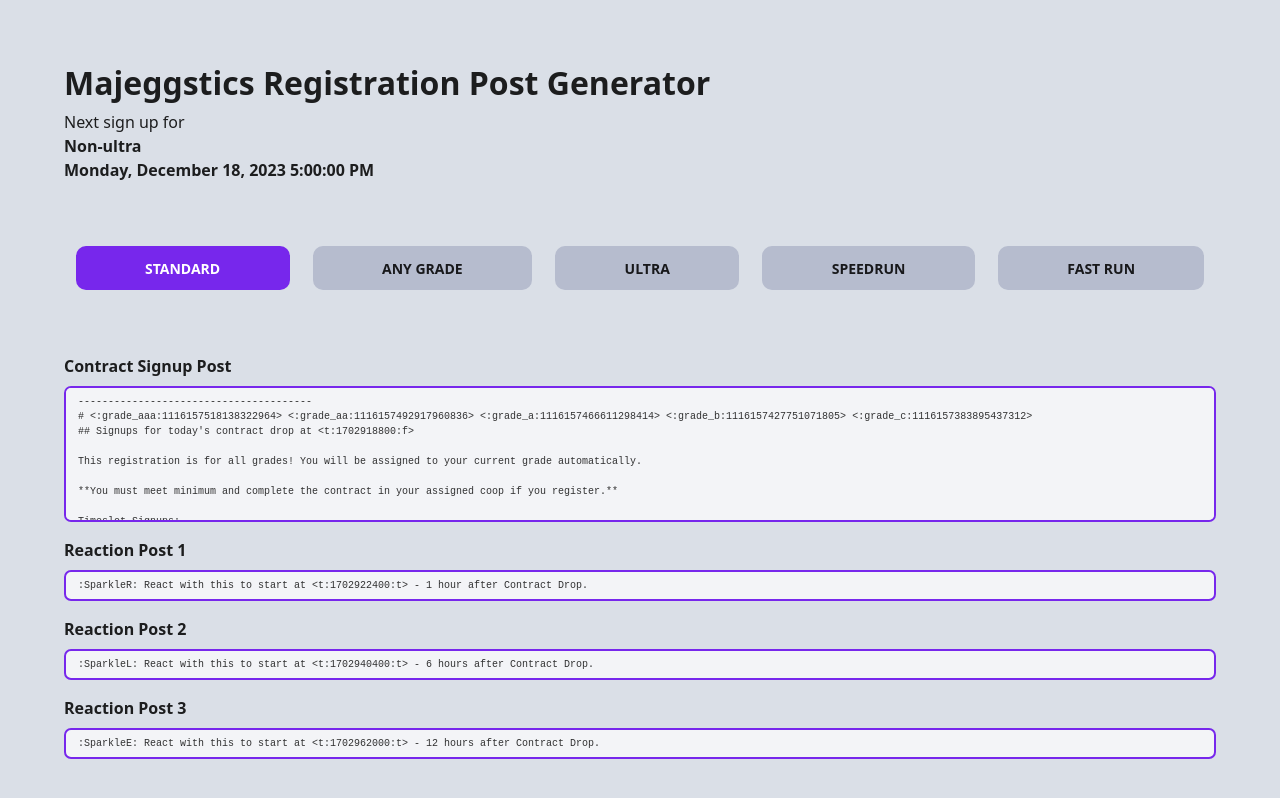
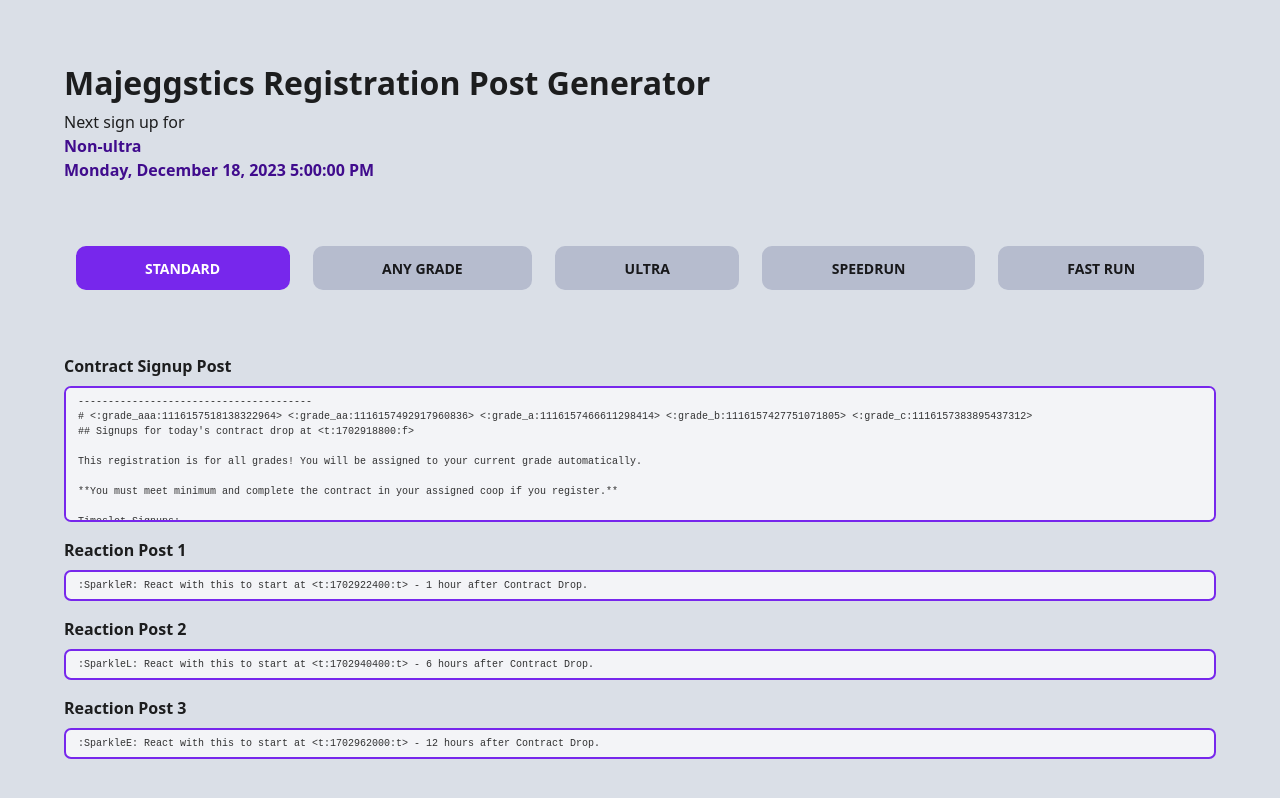
Before and after one commit to integerrr/majregpost, a website built with Vite: page src/index.html in a window 1280 px wide. Built offline with nearby package versions, Linux system fonts and the light colour scheme.

Commit message:
update design slightly

```diff
--- a/src/index.html
+++ b/src/index.html
@@ -10,8 +10,8 @@
     <div class="contractinfo">
       <h2><b>Majeggstics Registration Post Generator</b></h2>
       <div>Next sign up for</div>
-      <div id="contracttype">bleh</div>
-      <div id="nextcontract">bleh</div>
+      <div class="contract-info-highlight" id="contracttype">bleh</div>
+      <div class="contract-info-highlight" id="nextcontract">bleh</div>
     </div>
     <div class="tabs">
       <div class="tab active" id="std_tab" data-tab="std"></div>
--- a/src/scss/styles.scss
+++ b/src/scss/styles.scss
@@ -17,6 +17,10 @@
 
   .tab:hover {
     background-color: #303a4f;
+  }
+
+  .contract-info-highlight {
+    color: hsl(264, 84%, 85%);
   }
 }
 
@@ -38,11 +42,15 @@
   .tab:hover {
     background-color: #aeb5c7;
   }
+
+  .contract-info-highlight {
+    color: hsl(264, 84%, 30%);
+  }
 }
 
 @media screen and (max-width: 600px) {
   body {
-    font-size: 20px;
+    font-size: 18px;
   }
 
   #std_tab::before {
@@ -93,11 +101,7 @@
     padding: 5% 5%;
   }
 
-  #contracttype {
-    font-weight: bold;
-  }
-
-  #nextcontract {
+  .contract-info-highlight {
     font-weight: bold;
   }
 
```
